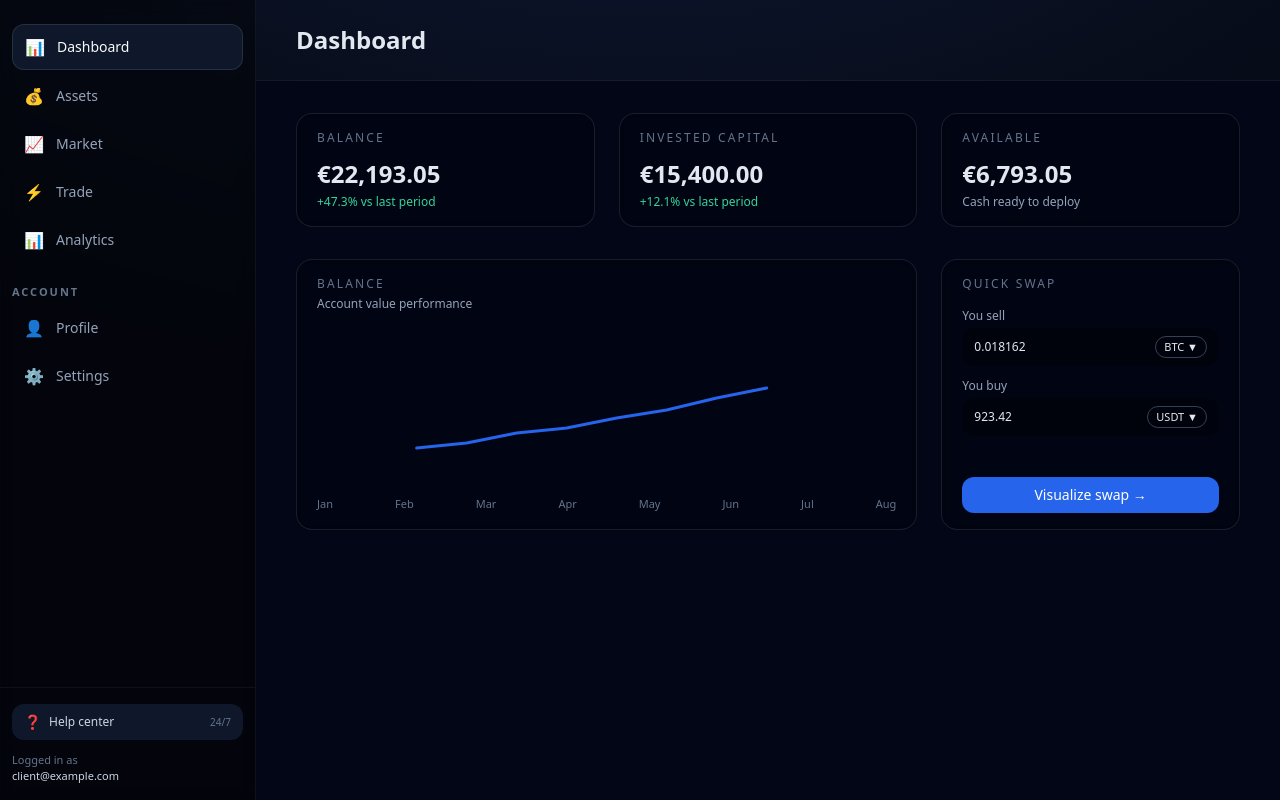
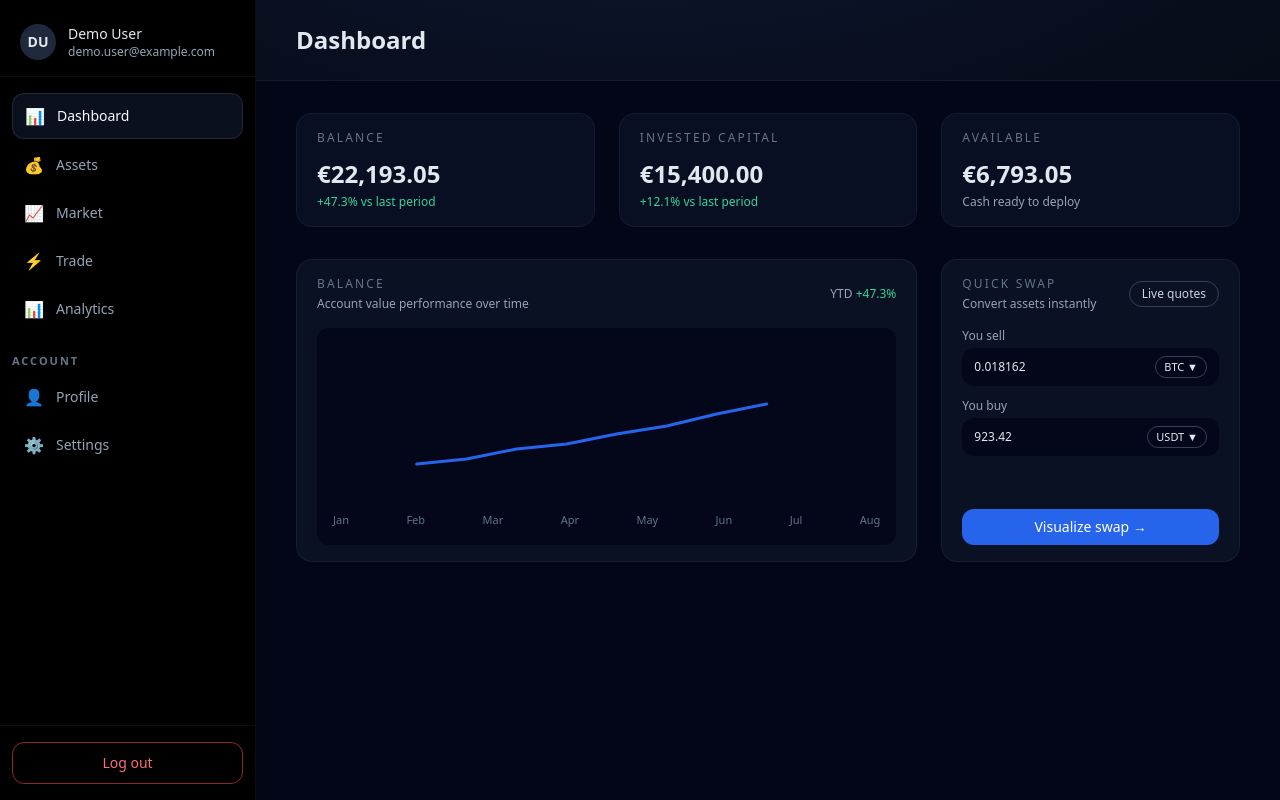
Before and after one commit to montelioncapital/montelion-app-v1, a Next.js app: page /dashboard in a window 1280 px wide. Built offline with nearby package versions, Linux system fonts and the light colour scheme.

Commit message:
Update page.jsx

```diff
--- a/app/dashboard/page.jsx
+++ b/app/dashboard/page.jsx
@@ -1,3 +1,4 @@
+// app/dashboard/page.jsx
 "use client";
 
 const brandBlue = "#2664EC";
@@ -5,18 +6,25 @@ const brandBlue = "#2664EC";
 export default function DashboardPage() {
   return (
     <div className="flex min-h-screen">
-      {/* SIDEBAR — Nettoyée */}
-      <aside className="w-64 border-r border-white/5 bg-black/40 backdrop-blur flex flex-col">
+      {/* SIDEBAR */}
+      <aside className="w-64 border-r border-white/5 bg-black flex flex-col">
+        {/* User info */}
+        <div className="px-5 pt-6 pb-4 border-b border-white/5">
+          <div className="flex items-center gap-3">
+            <div className="h-9 w-9 rounded-full bg-slate-800 flex items-center justify-center text-sm font-semibold">
+              DU
+            </div>
+            <div className="leading-tight">
+              <div className="text-sm font-medium">Demo User</div>
+              <div className="text-xs text-slate-400">demo.user@example.com</div>
+            </div>
+          </div>
+        </div>
 
-        {/* NAVIGATION */}
-        <nav className="flex-1 px-3 py-6 space-y-1 text-sm">
-
-          <button className="flex w-full items-center gap-3 rounded-xl px-3 py-2.5 text-left bg-slate-900 text-slate-50 border border-white/10">
-            <span className="text-base">📊</span>
-            <span>Dashboard</span>
-          </button>
-
+        {/* Nav */}
+        <nav className="flex-1 px-3 py-4 space-y-1 text-sm">
           {[
+            { label: "Dashboard", icon: "📊", active: true },
             { label: "Assets", icon: "💰" },
             { label: "Market", icon: "📈" },
             { label: "Trade", icon: "⚡️" },
@@ -24,7 +32,12 @@ export default function DashboardPage() {
           ].map((item) => (
             <button
               key={item.label}
-              className="flex w-full items-center gap-3 rounded-xl px-3 py-2.5 text-left text-slate-400 hover:bg-slate-900/60 transition"
+              className={[
+                "flex w-full items-center gap-3 rounded-xl px-3 py-2.5 text-left transition",
+                item.active
+                  ? "bg-slate-900/70 text-slate-50 border border-white/10"
+                  : "text-slate-400 hover:bg-slate-900/60",
+              ].join(" ")}
             >
               <span className="text-base">{item.icon}</span>
               <span>{item.label}</span>
@@ -41,7 +54,7 @@ export default function DashboardPage() {
           ].map((item) => (
             <button
               key={item.label}
-              className="flex w-full items-center gap-3 rounded-xl px-3 py-2.5 text-left text-slate-400 hover:bg-slate-900/60 transition"
+              className="flex w-full items-center gap-3 rounded-xl px-3 py-2.5 text-left text-slate-400 hover:bg-slate-900/60 text-sm transition"
             >
               <span className="text-base">{item.icon}</span>
               <span>{item.label}</span>
@@ -49,69 +62,78 @@ export default function DashboardPage() {
           ))}
         </nav>
 
-        {/* FOOTER */}
-        <div className="border-t border-white/5 px-3 py-4 text-xs">
-          <button className="flex w-full items-center justify-between rounded-xl bg-slate-900 px-3 py-2 text-slate-300 hover:bg-slate-800 transition">
-            <span className="flex items-center gap-2">
-              <span className="text-sm">❓</span>
-              <span>Help center</span>
-            </span>
-            <span className="text-[10px] text-slate-500">24/7</span>
+        {/* Bottom / logout */}
+        <div className="border-t border-white/5 px-3 py-4">
+          <button className="w-full rounded-xl border border-red-500/60 text-red-400 hover:bg-red-500/10 text-sm font-medium py-2.5 transition">
+            Log out
           </button>
-
-          <div className="mt-3 text-[11px] text-slate-500">
-            Logged in as
-            <div className="text-slate-300">client@example.com</div>
-          </div>
         </div>
       </aside>
 
       {/* MAIN */}
       <main className="flex-1 flex flex-col">
-
-        {/* HEADER — version simplifiée */}
+        {/* Top bar */}
         <header className="px-10 py-6 border-b border-white/5">
           <h1 className="text-2xl font-semibold">Dashboard</h1>
         </header>
 
         {/* CONTENT */}
         <div className="flex-1 px-10 py-8 space-y-8 bg-[#020617]">
-
-          {/* CARDS SANS OMBRE */}
+          {/* Stat cards */}
           <div className="grid grid-cols-1 md:grid-cols-3 gap-6">
-
-            <div className="rounded-2xl border border-white/10 bg-black/20 px-5 py-4 backdrop-blur">
-              <div className="text-xs uppercase tracking-[0.18em] text-slate-500">Balance</div>
+            <div className="rounded-2xl border border-white/5 bg-slate-900/60 px-5 py-4">
+              <div className="text-xs uppercase tracking-[0.18em] text-slate-500">
+                Balance
+              </div>
               <div className="mt-3 text-2xl font-semibold">€22,193.05</div>
-              <div className="mt-1 text-xs text-emerald-400">+47.3% vs last period</div>
-            </div>
-
-            <div className="rounded-2xl border border-white/10 bg-black/20 px-5 py-4 backdrop-blur">
-              <div className="text-xs uppercase tracking-[0.18em] text-slate-500">Invested capital</div>
-              <div className="mt-3 text-2xl font-semibold">€15,400.00</div>
-              <div className="mt-1 text-xs text-emerald-400">+12.1% vs last period</div>
-            </div>
-
-            <div className="rounded-2xl border border-white/10 bg-black/20 px-5 py-4 backdrop-blur">
-              <div className="text-xs uppercase tracking-[0.18em] text-slate-500">Available</div>
-              <div className="mt-3 text-2xl font-semibold">€6,793.05</div>
-              <div className="mt-1 text-xs text-slate-400">Cash ready to deploy</div>
-            </div>
-
-          </div>
-
-          {/* CHART */}
-          <div className="grid grid-cols-1 xl:grid-cols-3 gap-6">
-
-            <div className="xl:col-span-2 rounded-2xl border border-white/10 bg-black/20 px-5 py-4 backdrop-blur">
-              <div className="flex items-center justify-between mb-4">
-                <div>
-                  <div className="text-xs uppercase tracking-[0.18em] text-slate-500">Balance</div>
-                  <div className="mt-1 text-xs text-slate-400">Account value performance</div>
+              <div className="mt-1 text-xs text-emerald-400">
+                +47.3% vs last period
               </div>
             </div>
 
+            <div className="rounded-2xl border border-white/5 bg-slate-900/60 px-5 py-4">
+              <div className="text-xs uppercase tracking-[0.18em] text-slate-500">
+                Invested capital
+              </div>
+              <div className="mt-3 text-2xl font-semibold">€15,400.00</div>
+              <div className="mt-1 text-xs text-emerald-400">
+                +12.1% vs last period
+              </div>
+            </div>
+
+            <div className="rounded-2xl border border-white/5 bg-slate-900/60 px-5 py-4">
+              <div className="text-xs uppercase tracking-[0.18em] text-slate-500">
+                Available
+              </div>
+              <div className="mt-3 text-2xl font-semibold">€6,793.05</div>
+              <div className="mt-1 text-xs text-slate-400">
+                Cash ready to deploy
+              </div>
+            </div>
+          </div>
+
+          {/* Balance chart + Quick swap placeholder */}
+          <div className="grid grid-cols-1 xl:grid-cols-3 gap-6">
+            {/* Chart card */}
+            <div className="xl:col-span-2 rounded-2xl border border-white/5 bg-slate-900/70 px-5 py-4 flex flex-col">
+              <div className="flex items-center justify-between mb-4">
+                <div>
+                  <div className="text-xs uppercase tracking-[0.18em] text-slate-500">
+                    Balance
+                  </div>
+                  <div className="mt-1 text-xs text-slate-400">
+                    Account value performance over time
+                  </div>
+                </div>
+                <div className="text-xs text-slate-400">
+                  YTD{" "}
+                  <span className="text-emerald-400 font-medium">+47.3%</span>
+                </div>
+              </div>
+
+              <div className="flex-1 rounded-xl bg-slate-950/80 px-4 py-4">
                 <svg viewBox="0 0 400 160" className="w-full h-40">
+                  <rect x="0" y="0" width="400" height="160" fill="transparent" />
                   <polyline
                     fill="none"
                     stroke={brandBlue}
@@ -130,44 +152,67 @@ export default function DashboardPage() {
                     "
                   />
                 </svg>
-
                 <div className="mt-2 flex justify-between text-[11px] text-slate-500">
-                <span>Jan</span><span>Feb</span><span>Mar</span><span>Apr</span>
-                <span>May</span><span>Jun</span><span>Jul</span><span>Aug</span>
+                  <span>Jan</span>
+                  <span>Feb</span>
+                  <span>Mar</span>
+                  <span>Apr</span>
+                  <span>May</span>
+                  <span>Jun</span>
+                  <span>Jul</span>
+                  <span>Aug</span>
+                </div>
               </div>
             </div>
 
-            {/* QUICK SWAP — pas touché, esthétique identique */}
-            <div className="rounded-2xl border border-white/10 bg-black/20 px-5 py-4 backdrop-blur flex flex-col gap-4">
-
-              <div className="text-xs uppercase tracking-[0.18em] text-slate-500">Quick swap</div>
+            {/* Quick swap placeholder (design seulement) */}
+            <div className="rounded-2xl border border-white/5 bg-slate-900/70 px-5 py-4 flex flex-col gap-4">
+              <div className="flex items-center justify-between">
+                <div>
+                  <div className="text-xs uppercase tracking-[0.18em] text-slate-500">
+                    Quick swap
+                  </div>
+                  <div className="mt-1 text-xs text-slate-400">
+                    Convert assets instantly
+                  </div>
+                </div>
+                <span className="rounded-full border border-slate-700 px-3 py-1 text-xs text-slate-300">
+                  Live quotes
+                </span>
+              </div>
 
               <div className="space-y-3 text-xs">
                 <div>
                   <div className="mb-1 text-slate-400">You sell</div>
-                  <div className="flex items-center justify-between rounded-xl bg-black/30 px-3 py-2">
-                    <span>0.018162</span>
-                    <span className="border border-slate-700 rounded-full px-2 py-0.5 text-[11px]">BTC ▼</span>
+                  <div className="flex items-center justify-between rounded-xl bg-slate-950/80 px-3 py-2">
+                    <span className="text-slate-200">0.018162</span>
+                    <span className="rounded-full border border-slate-700 px-2 py-0.5 text-[11px]">
+                      BTC ▼
+                    </span>
                   </div>
                 </div>
 
                 <div>
                   <div className="mb-1 text-slate-400">You buy</div>
-                  <div className="flex items-center justify-between rounded-xl bg-black/30 px-3 py-2">
-                    <span>923.42</span>
-                    <span className="border border-slate-700 rounded-full px-2 py-0.5 text-[11px]">USDT ▼</span>
+                  <div className="flex items-center justify-between rounded-xl bg-slate-950/80 px-3 py-2">
+                    <span className="text-slate-200">923.42</span>
+                    <span className="rounded-full border border-slate-700 px-2 py-0.5 text-[11px]">
+                      USDT ▼
+                    </span>
                   </div>
                 </div>
               </div>
 
               <button
-                className="mt-auto rounded-xl px-4 py-2 text-sm text-white"
-                style={{ backgroundColor: brandBlue }}
+                className="mt-auto inline-flex items-center justify-center rounded-xl px-4 py-2 text-sm font-medium"
+                style={{
+                  backgroundColor: brandBlue,
+                  color: "#ffffff",
+                }}
               >
                 Visualize swap →
               </button>
             </div>
-
           </div>
         </div>
       </main>
```
Lines whose indentation alone changed are shown as unchanged.
